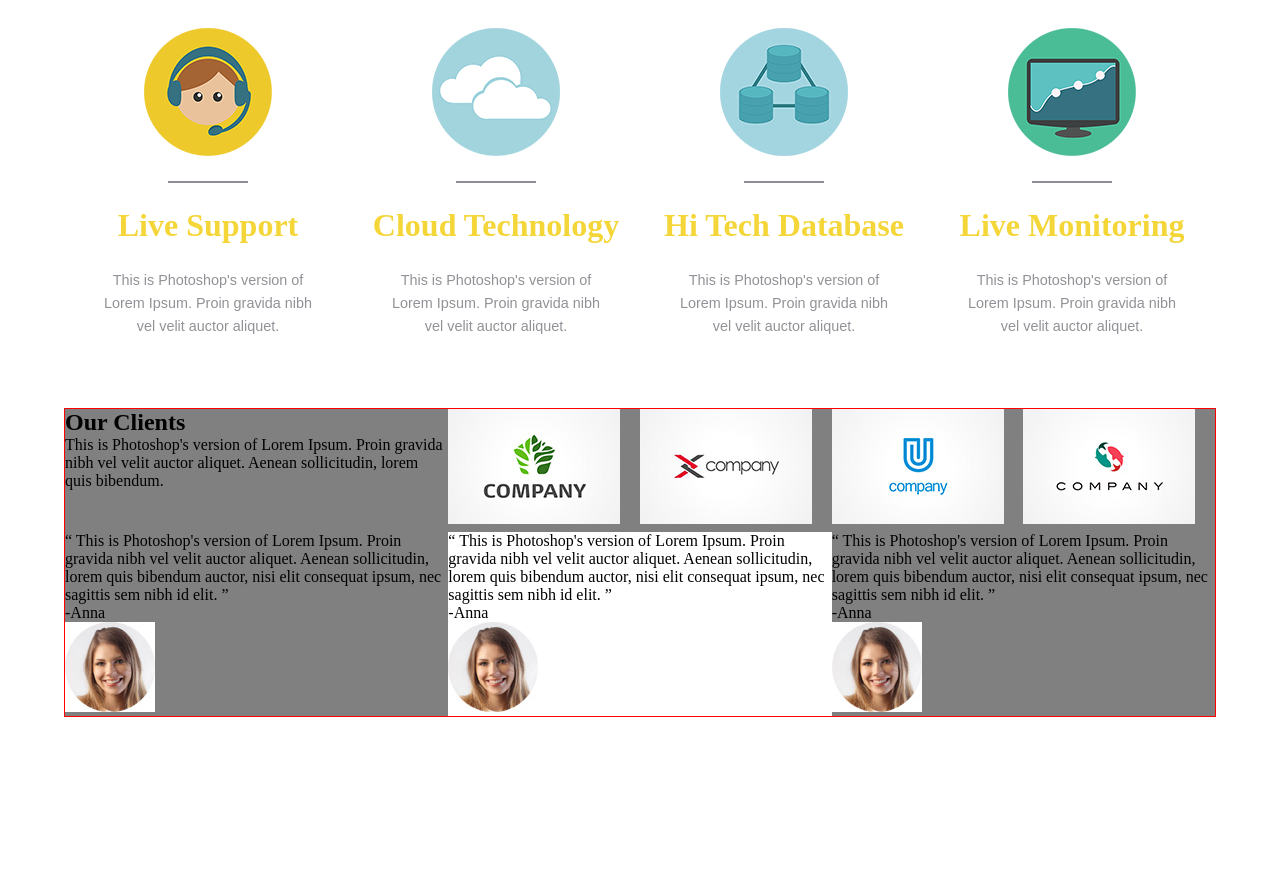
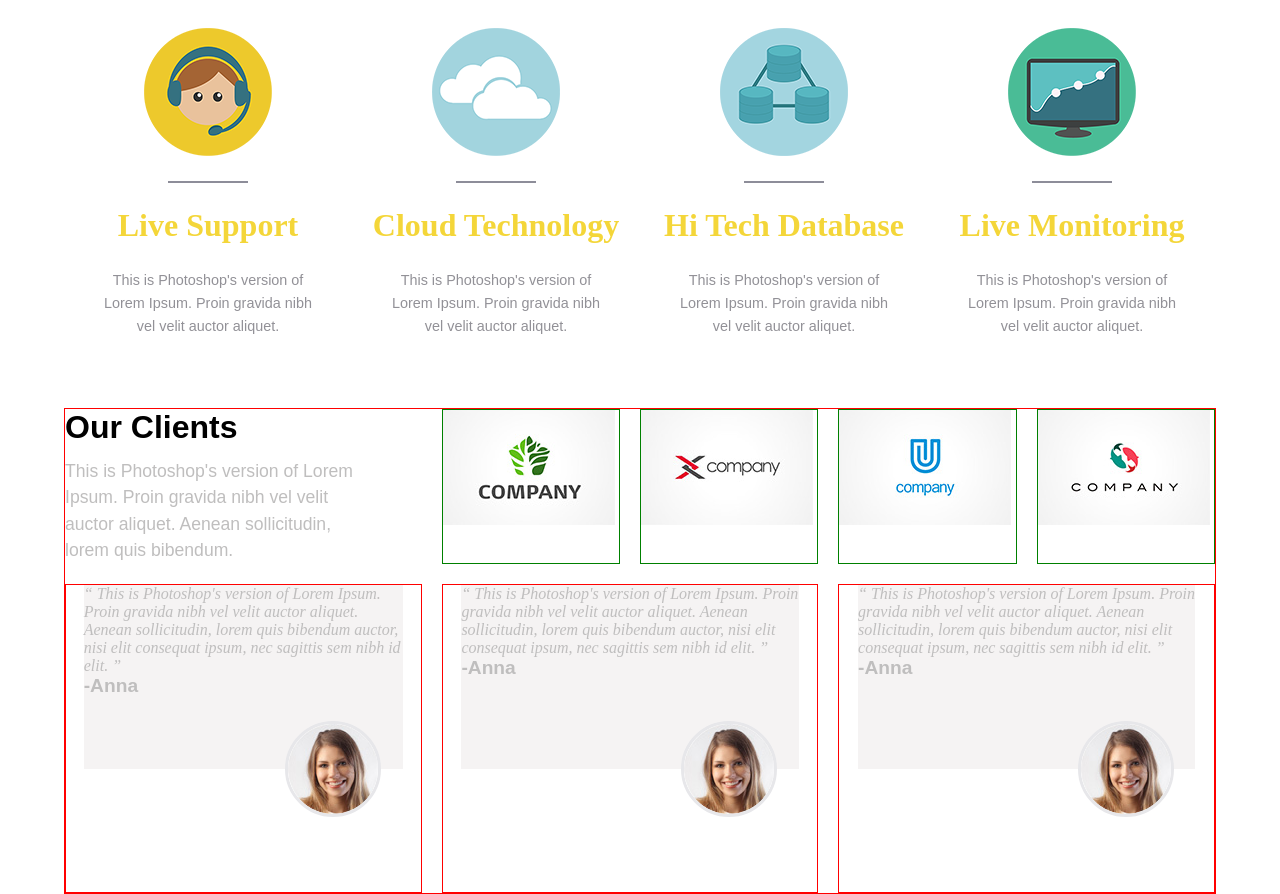
Before and after one commit to sharkyBy/MyIT_School, a plain HTML site: page WEB_14a/homeWork/lesson13_Maguwohost/index.html in a window 1280 px wide. Shown: the part 1722-2616 px from the top of the page. Before the commit the page ends 2439 px from the top, so only its background shows below. Drawn offline with nearby package versions, Linux system fonts and the light colour scheme.

Commit message:
add grid class work

```diff
--- a/WEB_14a/homeWork/lesson13_Maguwohost/css/style.css
+++ b/WEB_14a/homeWork/lesson13_Maguwohost/css/style.css
@@ -125,6 +125,7 @@ a{
     width: 100%;
     height: 100%;
     filter: brightness(0.8);
+    /* filter: grayscale(50%); */
 }
 
 .img-container>h1 {
@@ -303,6 +304,7 @@ main{
    margin: 0 5%;
     width: 90%;
     height:600px;
+
 
 }
 
@@ -490,13 +492,88 @@ main{
     height: auto;
     display: grid;
     grid-template-columns: 2fr repeat(4,1fr);
-    grid-template-rows: 1fr 1.5fr;
-    background-color: gray;
+    grid-template-rows: 1fr 2fr;
+    grid-gap: 20px 20px;
+
+
 }
-.grid-container>div:nth-child(7){
+
+.grid-section p{
+    margin-top: 12px;
+    width: 88%;
+    color: rgb(191,190,190);
+    font-size: 1.1em;
+    font-family: sans-serif;
+    line-height: 1.5;
+
+}
+
+.grid-section h1{
+    font-size: 2em;
+    font-family: sans-serif;
+}
+
+figure{
+    border: 1px solid green;
+    width: 100%;
+
+}
+.grid-figure{
+    grid-column: 2/6;
+    display: grid;
+   grid-template-columns: repeat(4,1fr);
+
+}
+
+.grid-wrapper{
+    width: 100%;
+    height: 100%;
+    display: flex;
+    flex-direction: column;
+    border: 1px solid red;
+}
+
+
+.item2{
     grid-column: 2/4;
-    background-color:white;
+
 }
-.grid-container>div:nth-child(8){
+
+.item3{
     grid-column: 4/6;
+
 }
+
+.comment-text{
+    display: flex;
+    flex-direction: column;
+    /* justify-content: space-between; */
+    align-self: center;
+    /* padding: 0 5%; */
+    padding-right: 0%;
+    width: 90%;
+    height: 60%;
+    background-color: #f5f3f3;
+    color: rgb(191,190,190);
+    font-style: italic;
+    /* opacity: 0.5; */
+}
+
+.comment-text>span{
+    font-size: 1.2em;
+    font-weight: 600;
+    font-style: normal;
+    font-family: sans-serif;
+}
+.comment-img{
+    width: 96px;
+    height: 96px;
+    overflow: hidden;
+    align-self: flex-end;
+    margin-top: -48px;
+    margin-right:40px;
+    border: 3px solid rgb(231,231,234);
+    border-radius: 50%;
+
+    /* border:1px solid red; */
+}
--- a/WEB_14a/homeWork/lesson13_Maguwohost/index.html
+++ b/WEB_14a/homeWork/lesson13_Maguwohost/index.html
@@ -178,65 +178,63 @@
     -->
 
     <div class="grid-container">
-        <div><section>
+        <div class="grid-section">
+            <section>
                 <h1>Our Clients</h1>
                 <p>This is Photoshop's version of Lorem Ipsum. Proin gravida
                    nibh vel velit auctor aliquet. Aenean sollicitudin, lorem quis bibendum.</p>
-            </section></div>
-        <div><figure><img src="./img/c1.jpg" alt="companyName"></figure></div>
-        <div><figure><img src="./img/c2.jpg" alt="companyName"></figure></div>
-        <div><figure><img src="./img/c3.jpg" alt="companyName"></figure></div>
-        <div><figure><img src="./img/c4.jpg" alt="companyName"></figure></div>
-        <div>
+            </section>
+        </div>
+
+            <figure><img src="./img/c1.jpg" alt="companyName"></figure>
+            <figure><img src="./img/c2.jpg" alt="companyName"></figure>
+            <figure><img src="./img/c3.jpg" alt="companyName"></figure>
+            <figure><img src="./img/c4.jpg" alt="companyName"></figure>
+
+
+
+        <div class="grid-wrapper item1">
             <div class="comment-text">
                 <p>“ This is Photoshop's version of Lorem Ipsum. Proin gravida nibh
                         vel velit auctor aliquet. Aenean sollicitudin, lorem quis bibendum
                         auctor, nisi elit consequat ipsum, nec sagittis sem nibh id elit. ”
-
                 </p>
-
+                <span>-Anna</span>
             </div>
 
              <div class="comment-img">
-                <div class="text"><span>-Anna</span></div>
-                <div class="img"><img  src="./img/cl1.jpg" alt=""></div>
-
+                <img  src="./img/cl1.jpg" alt="">
             </div>
         </div>
-        <div>
+
+        <div class="grid-wrapper item2">
             <div class="comment-text">
                 <p>“ This is Photoshop's version of Lorem Ipsum. Proin gravida nibh
                         vel velit auctor aliquet. Aenean sollicitudin, lorem quis bibendum
                         auctor, nisi elit consequat ipsum, nec sagittis sem nibh id elit. ”
-
                 </p>
-
+                <span>-Anna</span>
             </div>
 
              <div class="comment-img">
-                    <div class="text"><span>-Anna</span></div>
-                    <div class="img"><img  src="./img/cl1.jpg" alt=""></div>
-
+                <img  src="./img/cl1.jpg" alt="">
             </div>
         </div>
-        <div>
+
+        <div class="grid-wrapper item3">
             <div class="comment-text">
                 <p>“ This is Photoshop's version of Lorem Ipsum. Proin gravida nibh
                         vel velit auctor aliquet. Aenean sollicitudin, lorem quis bibendum
                         auctor, nisi elit consequat ipsum, nec sagittis sem nibh id elit. ”
-
                 </p>
-
+                <span>-Anna</span>
             </div>
 
              <div class="comment-img">
-                        <div class="text"><span>-Anna</span></div>
-                        <div class="img"><img  src="./img/cl1.jpg" alt=""></div>
-
+                <img  src="./img/cl1.jpg" alt="">
             </div>
         </div>
-
-
+        </div>
     </main>
     <footer></footer>
 </body>
```
Lines whose indentation alone changed are shown as unchanged.
